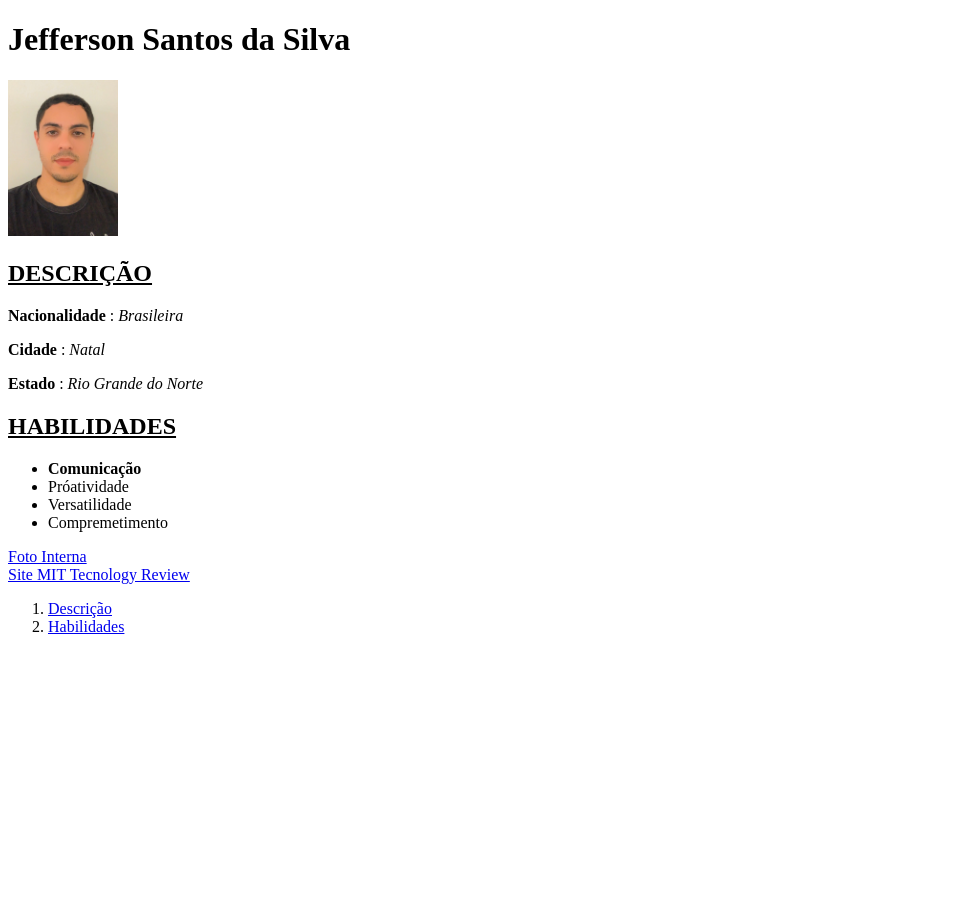
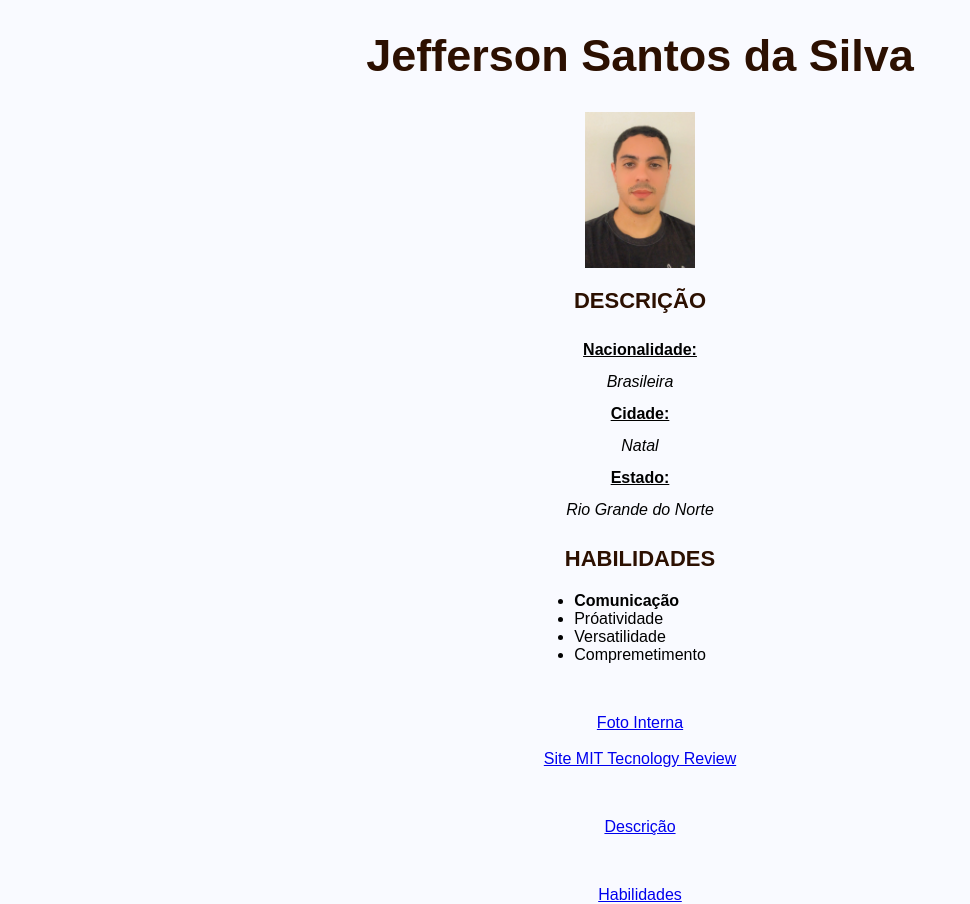
Before and after one commit to jeffersondevs/Sobre-Portifolio-Teste, a plain HTML site: page index.html in a window 1280 px wide. Shown: the whole page, without its empty margins (0-970 px from the left). Before the commit the page ends 800 px from the top, so only its background shows below. Drawn offline with Linux system fonts and the light colour scheme.

Commit message:
Centraliação das tags 1 aula de css

```diff
--- a/index.html
+++ b/index.html
@@ -3,30 +3,34 @@
 <head>
     <meta charset="UTF-8">
     <title>Portifolio Jefferson</title>
+    <link rel="stylesheet" href="style.css">
 </head>
 <body>
-    <h1>Jefferson Santos da Silva</h1>
+
+        <h1 id="nome" >Jefferson Santos da Silva</h1>
         <img id="foto" src="./imagen/foto de perfil.jpg" alt="foto de perfil da pessoa do Portifolio" width="110px">
-    <h2 id="desc" ><u>DESCRIÇÃO</u></h2>
-    <p> <strong>Nacionalidade</strong> : <i>Brasileira</i></p>
-    <p> <strong>Cidade</strong> : <i>Natal</i></p>
-    <p> <strong>Estado</strong> : <i>Rio Grande do Norte</i></p>
-    <h2 id="habi" ><u>HABILIDADES</u></h2>
+        <h2 id="desc">DESCRIÇÃO</h2>
+        <p> <strong> <u>Nacionalidade:</u> </strong><i>Brasileira</i></p>
+        <p> <strong> <u>Cidade:</u></strong><i>Natal</i></p>
+        <p> <strong> <u>Estado:</u></strong><i>Rio Grande do Norte</i></p>
+
+        <h2 id="habi">HABILIDADES</h2>
+        <div id="lista-comunicao">
             <ul>
                 <li><strong>Comunicação</strong></li>
                 <li>Próatividade</li>
                 <li>Versatilidade</li>
                 <li>Compremetimento</li>
+            </ul>
+        </div>
 
-
-
-    </ul>
+        <div id="links">
             <a href="#foto">Foto Interna</a> <br>
             <a href="https://mittechreview.com.br/" target="_blank">Site MIT Tecnology Review</a>
-
-    <ol>
-        <li> <a href="#desc">Descrição</a> </li>
-        <li> <a href="#habi">Habilidades</a> </li>
+        </div>
+         <ol >
+            <li class="links-caminho"> <a href="#desc">Descrição</a> </li>
+            <li class="links-caminho"> <a href="#habi">Habilidades</a> </li>
         </ol>
 
 </body>
--- /dev/null
+++ b/style.css
@@ -0,0 +1,62 @@
+* {
+    margin: 0;
+    padding: 0;
+    font-family: sans-serif;
+    background-color: rgb(249, 250, 255);
+
+}
+
+#nome {
+    font-size: 45px;
+    display: flex;
+    flex-direction: column;
+    align-items: center;
+    margin-top: 30px;
+    color: #2c1001;
+}
+
+img{
+    display: block;
+    margin-left: auto;
+    margin-right: auto;
+    margin-top: 30px;
+
+}
+
+
+p {
+    display: flex;
+    flex-direction: column;
+    align-items: center;
+    line-height: 2;
+}
+
+
+h2 {
+    font-size: 22px;
+    display: flex;
+    flex-direction: column;
+    align-items: center;
+    padding: 20px;
+    color: #2c1001;
+}
+
+#lista-comunicao{
+    display: flex;
+    flex-direction: column;
+    align-items: center;
+}
+
+#links{
+    margin-top: 50px;
+    display: flex;
+    flex-direction: column;
+    align-items: center;
+}
+
+.links-caminho{
+    margin-top: 50px;
+    display: flex;
+    flex-direction: column;
+    align-items: center;
+}
```
Lines whose indentation alone changed are shown as unchanged.
